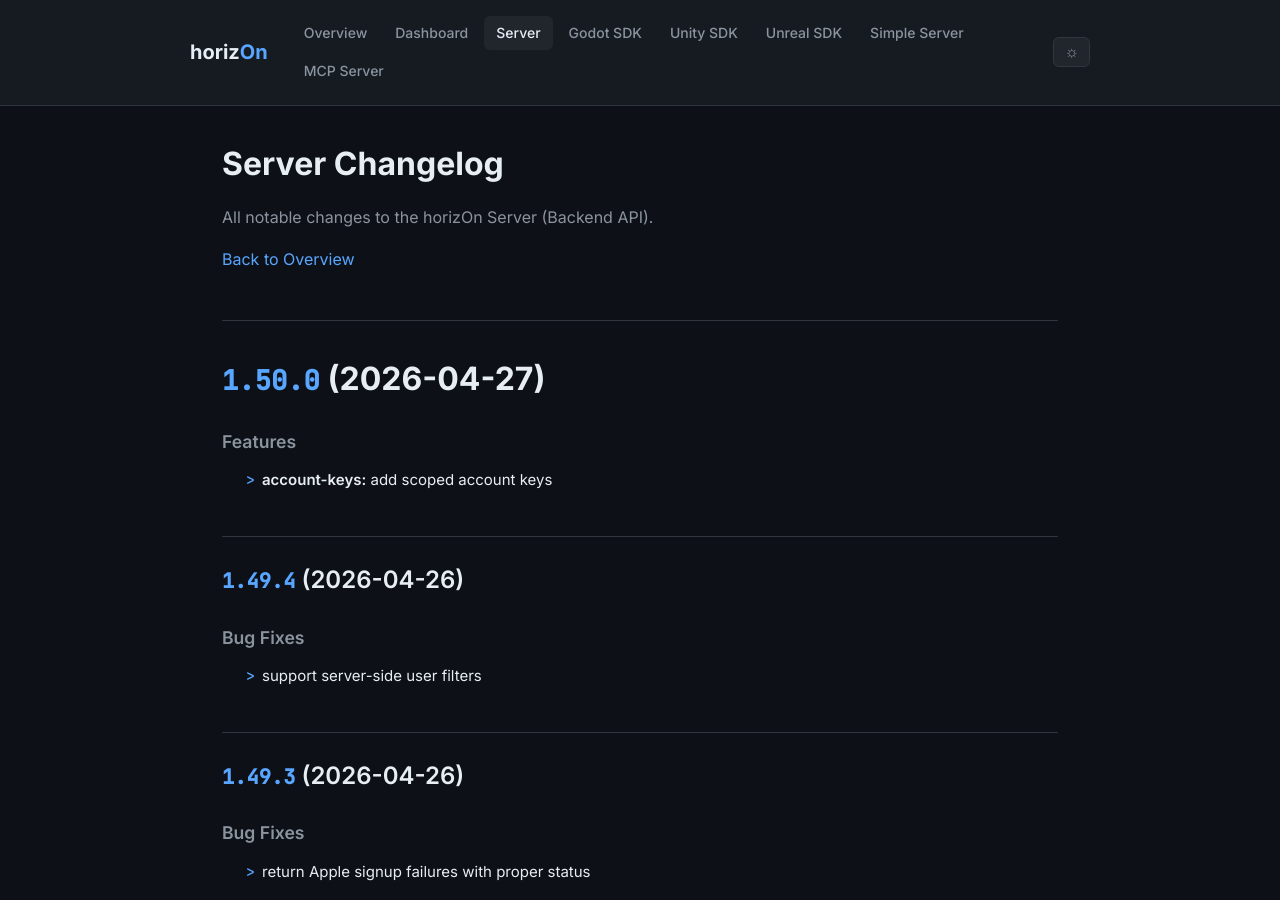
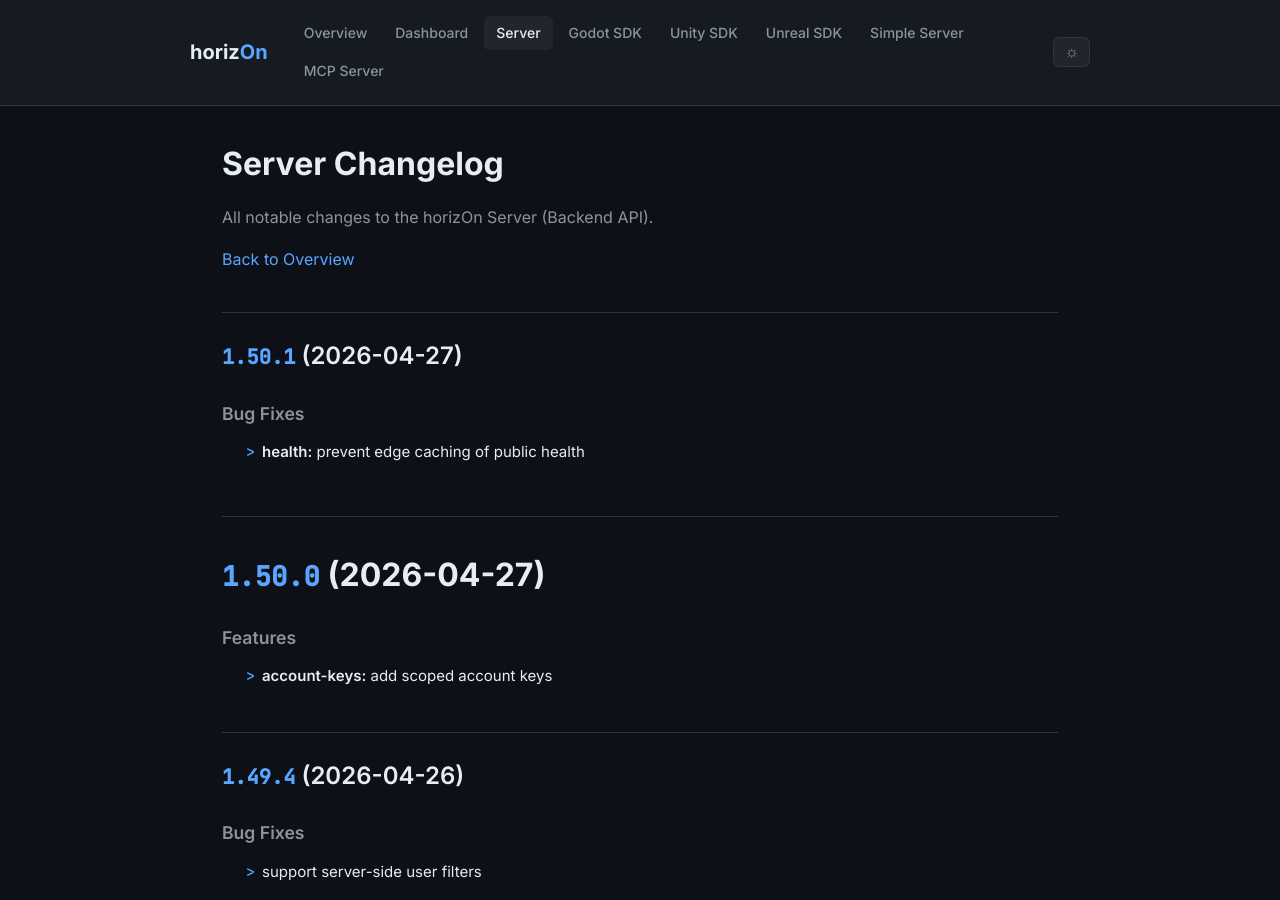
Before and after one commit to ProjectMakersDE/horizOn-Changelog, a Jekyll site: the page built from server-changelog.md, in a window 1280 px wide and 900 px high. Built offline with Jekyll 4.4.1, drawn with Linux system fonts in a browser that asks for light colours.

Commit message:
chore: sync changelogs [skip ci]

```diff
--- a/server-changelog.md
+++ b/server-changelog.md
@@ -8,6 +8,13 @@ title: Server Changelog
 All notable changes to the horizOn Server (Backend API).
 
 [Back to Overview](.)
+
+## [1.50.1](https://github.com/ProjectMakersDE/horizOn-Server/compare/v1.50.0...v1.50.1) (2026-04-27)
+
+
+### Bug Fixes
+
+* **health:** prevent edge caching of public health ([b22df95](https://github.com/ProjectMakersDE/horizOn-Server/commit/b22df957d009d16c0e2ff568f76e53e891c6d33b))
 
 # [1.50.0](https://github.com/ProjectMakersDE/horizOn-Server/compare/v1.49.4...v1.50.0) (2026-04-27)
 
```
Also changed, not shown: index.md (+1 -1 lines).
